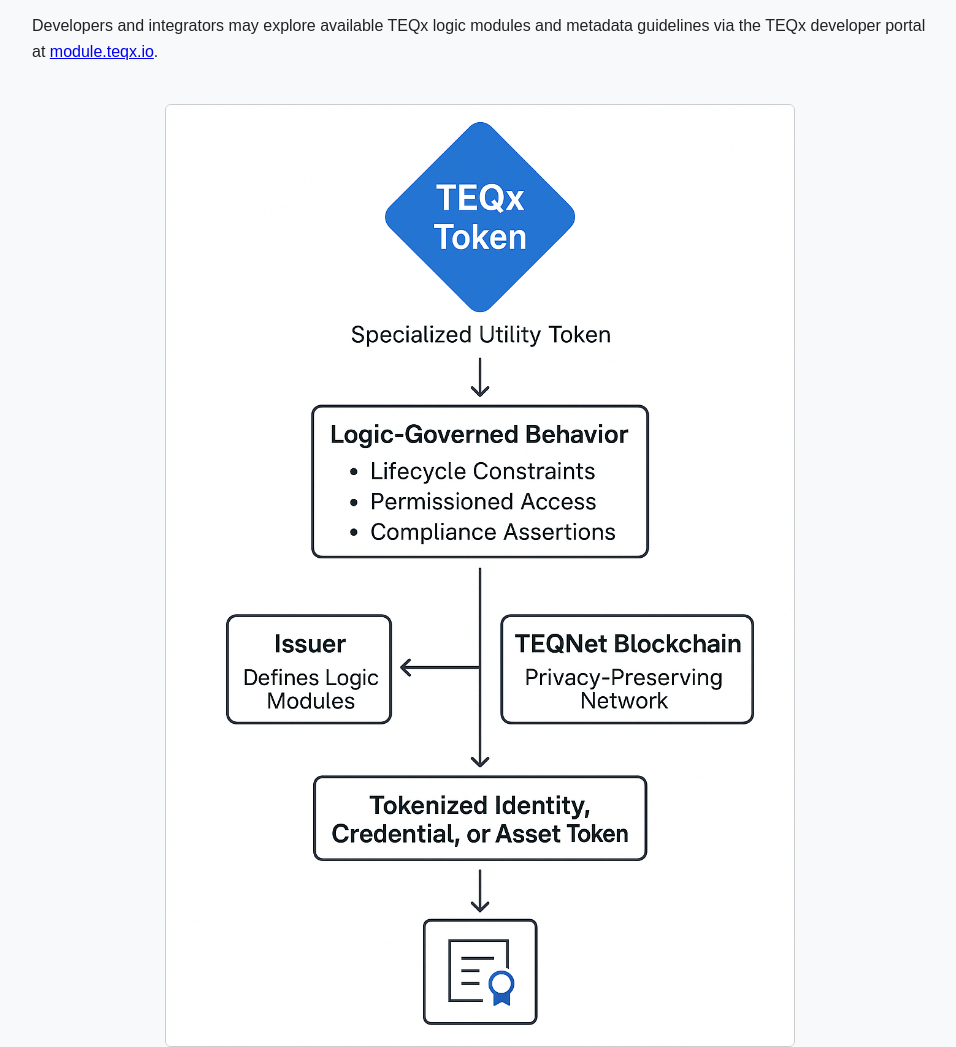
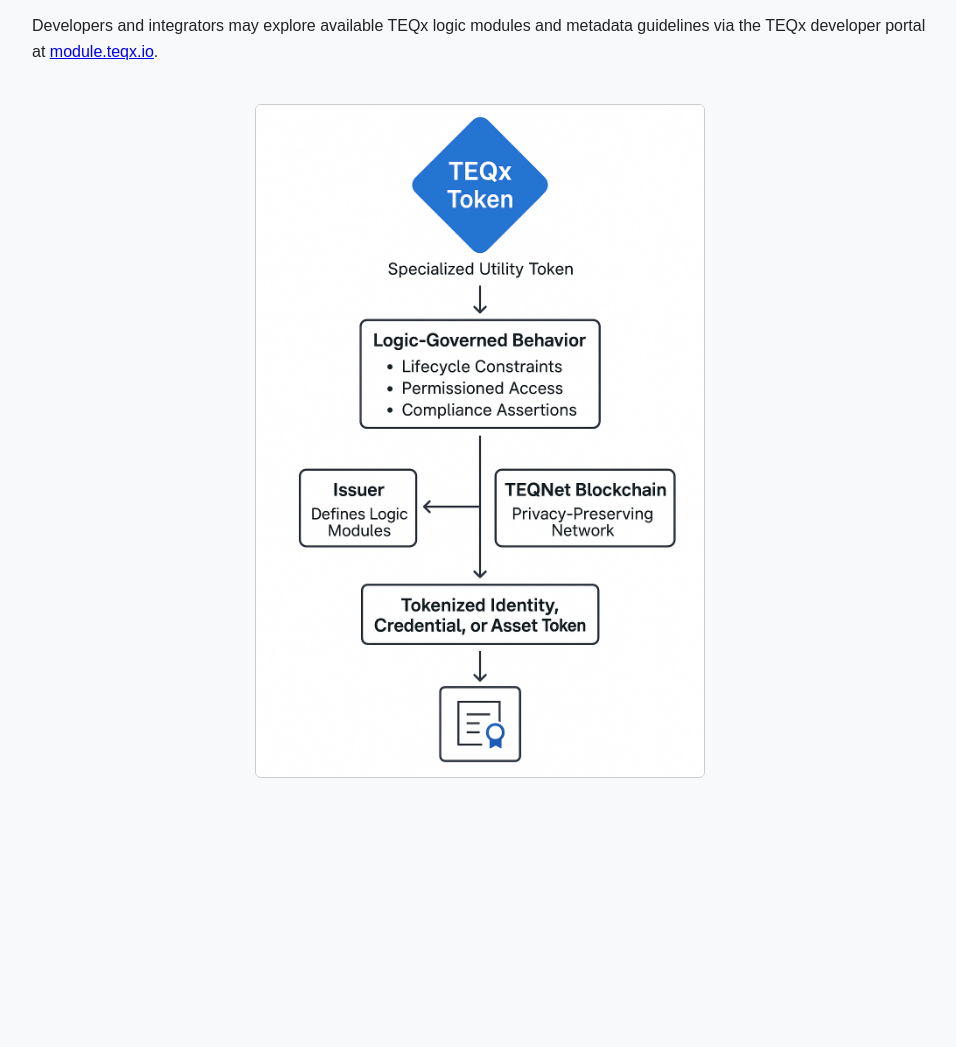
Before and after one commit to teqnet1/teqnet.io, a plain HTML site: page teqx.html in a window 1280 px wide. Shown: the part 418-1465 px from the top of the page, without its empty margins (160-1116 px from the left). After the commit the page ends 1244 px from the top, so only its background shows below. Drawn offline with Linux system fonts and the light colour scheme.

Commit message:
Update teqx.html

```diff
--- a/teqx.html
+++ b/teqx.html
@@ -39,9 +39,9 @@
     <a href="https://module.teqx.io" target="_blank">module.teqx.io</a>.
   </p>
 
-  <!-- Diagram (70% width) -->
+  <!-- Diagram (Reduced to 50% width) -->
   <div style="text-align: center; margin-top: 40px;">
-    <img src="img/teqx_diagram.png" alt="TEQx Token Logic Flow Diagram" style="width: 70%; height: auto; border-radius: 6px; border: 1px solid #ccc;" />
+    <img src="img/teqx_diagram.png" alt="TEQx Token Logic Flow Diagram" style="width: 50%; height: auto; border-radius: 6px; border: 1px solid #ccc;" />
   </div>
 
 </section>
```
